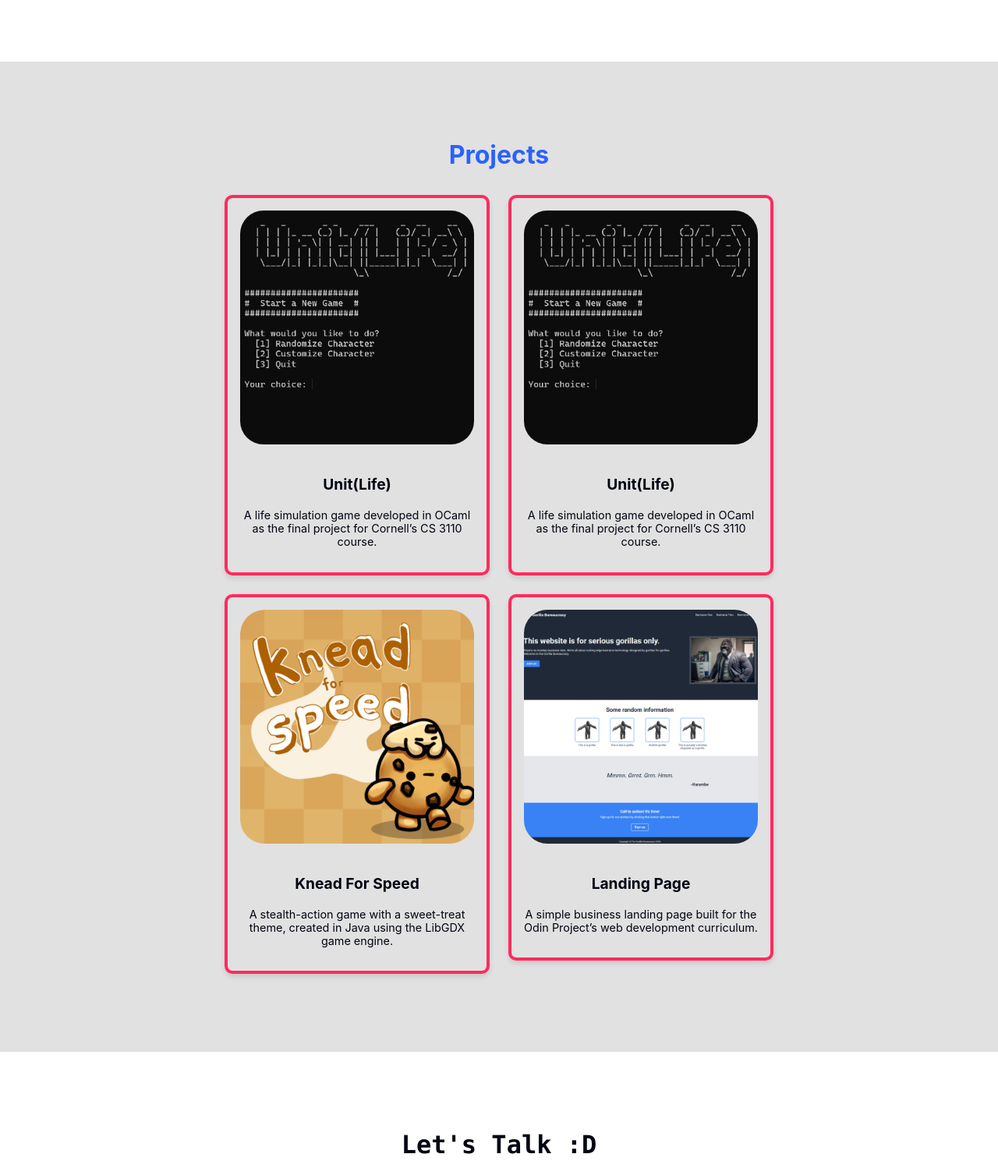
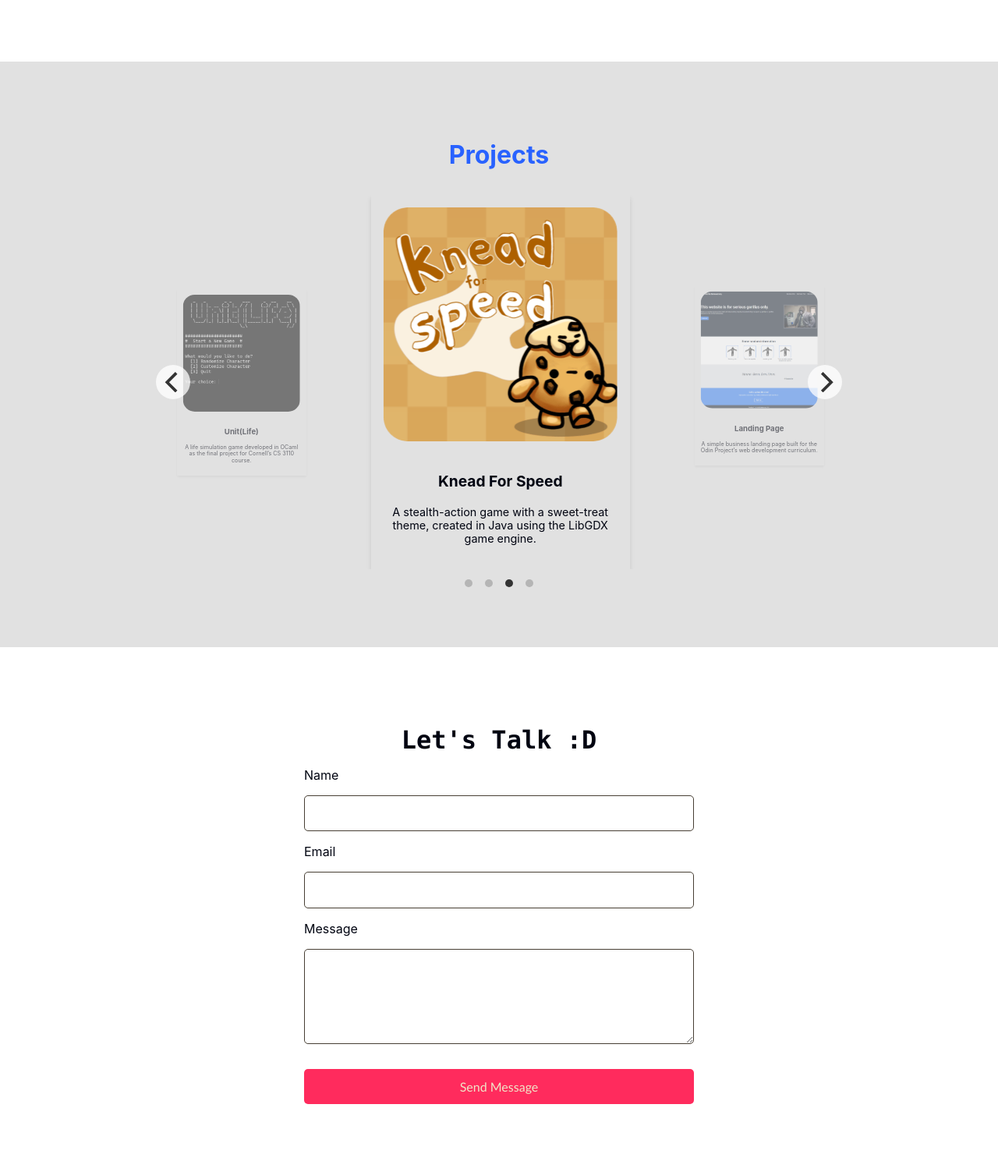
Before and after one commit to cristinarubylee/portfolio-website, a Flask app: page / in a window 1280 px wide. Shown: the part 455-1944 px from the top of the page at 78% size. Run offline with Flask 2, Linux system fonts and the light colour scheme; some libraries are stand-ins or nearby versions.

Commit message:
Change portfolio cards to be in carousel view
- Added flickity library to index
- Modified css so non-selected cards are smaller and have lower opacity

```diff
--- a/static/script.js
+++ b/static/script.js
@@ -13,7 +13,6 @@ function toggleDarkMode() {
 }
 
 function smoothScroll(event, sectionId) {
-  console.log("Scrolling!")
   event.preventDefault();
 
   if (sectionId == 'top'){
--- a/static/style.css
+++ b/static/style.css
@@ -141,24 +141,6 @@ a {
   color: var(--text);
 }
 
-/* About Section */
-.about-section {
-  padding: 50px 10%;
-  text-align: center;
-  background-color: #f0e5c7;
-}
-
-.about-section h2 {
-  font-size: 2rem;
-  margin-bottom: 1rem;
-  color: #8c9657;
-}
-
-.about-section p {
-  font-size: 1rem;
-  line-height: 1.6;
-}
-
 /* Portfolio Section */
 .portfolio-section {
   padding: 100px 10%;
@@ -174,25 +156,33 @@ a {
   /* font-family: 'Lucida Console', Geneva, sans-serif; */
 }
 
-.portfolio-cards {
-  display: flex;
-  flex-wrap: wrap;
-  justify-content: center;
-  gap: 1.5rem;
+.portfolio-carousel {
+  max-width: 900px;
+  margin: 0 auto;
+}
+
+.portfolio-carousel a {
+  pointer-events: none;
+  opacity: 0.5;
+  transition: opacity 0.3s ease;
+}
+
+.portfolio-carousel a.is-selected {
+  pointer-events: auto;
+  opacity: 1;
 }
 
 .portfolio-card {
-  border: 4px solid var(--accent-secondary);
-  border-radius: 10px;
   width: 300px;
   padding: 1rem;
   box-shadow: 0 4px 6px rgba(0, 0, 0, 0.1);
   text-align: center;
+  transform: scale(0.5);
   transition: transform 0.3s ease;
 }
 
-.portfolio-card:hover {
-  transform: translateY(-10px);
+a.is-selected .portfolio-card {
+  transform: scale(1);
 }
 
 .portfolio-card img {
--- a/templates/index.html
+++ b/templates/index.html
@@ -7,6 +7,7 @@
     <title>Cristina Ruby Lee</title>
     <link rel="icon" href="{{ url_for('static', filename='images/ruby.png') }}">
     <link rel="stylesheet" href="{{ url_for('static', filename='style.css') }}">
+    <link rel="stylesheet" href="https://unpkg.com/flickity@2/dist/flickity.min.css">
 </head>
 <body>
     <!-- Header Section -->
@@ -43,7 +44,7 @@
     <!-- Portfolio Section -->
     <section id="portfolio" class="portfolio-section">
         <h2>Projects</h2>
-        <div class="portfolio-cards">
+        <div class="portfolio-carousel" data-flickity='{ "wrapAround": true, "autoPlay": 3000 }'>
             <a href="https://youtu.be/pu22NYmKIgE">
                 <div class="portfolio-card">
                     <img src="{{ url_for('static', filename='images/unitlife.png') }}" alt="Unit(Life)">
@@ -101,6 +102,7 @@
         <p>Copyright &copy; Cristina Lee 2025.</p>
     </footer>
 
+    <script src="https://unpkg.com/flickity@2/dist/flickity.pkgd.min.js"></script>
     <script src="{{ url_for('static', filename='script.js') }}" defer></script>
 
 </body>
```
